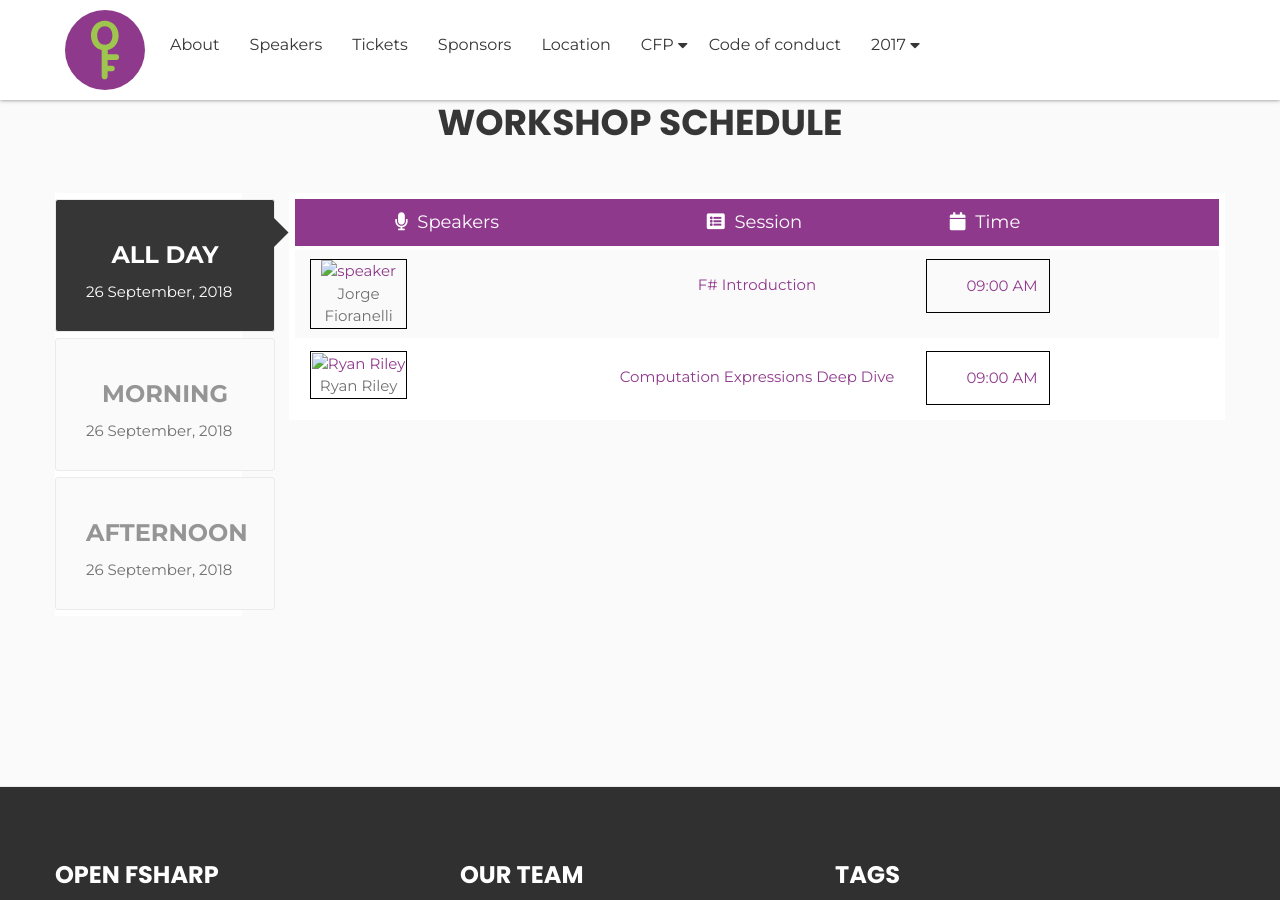
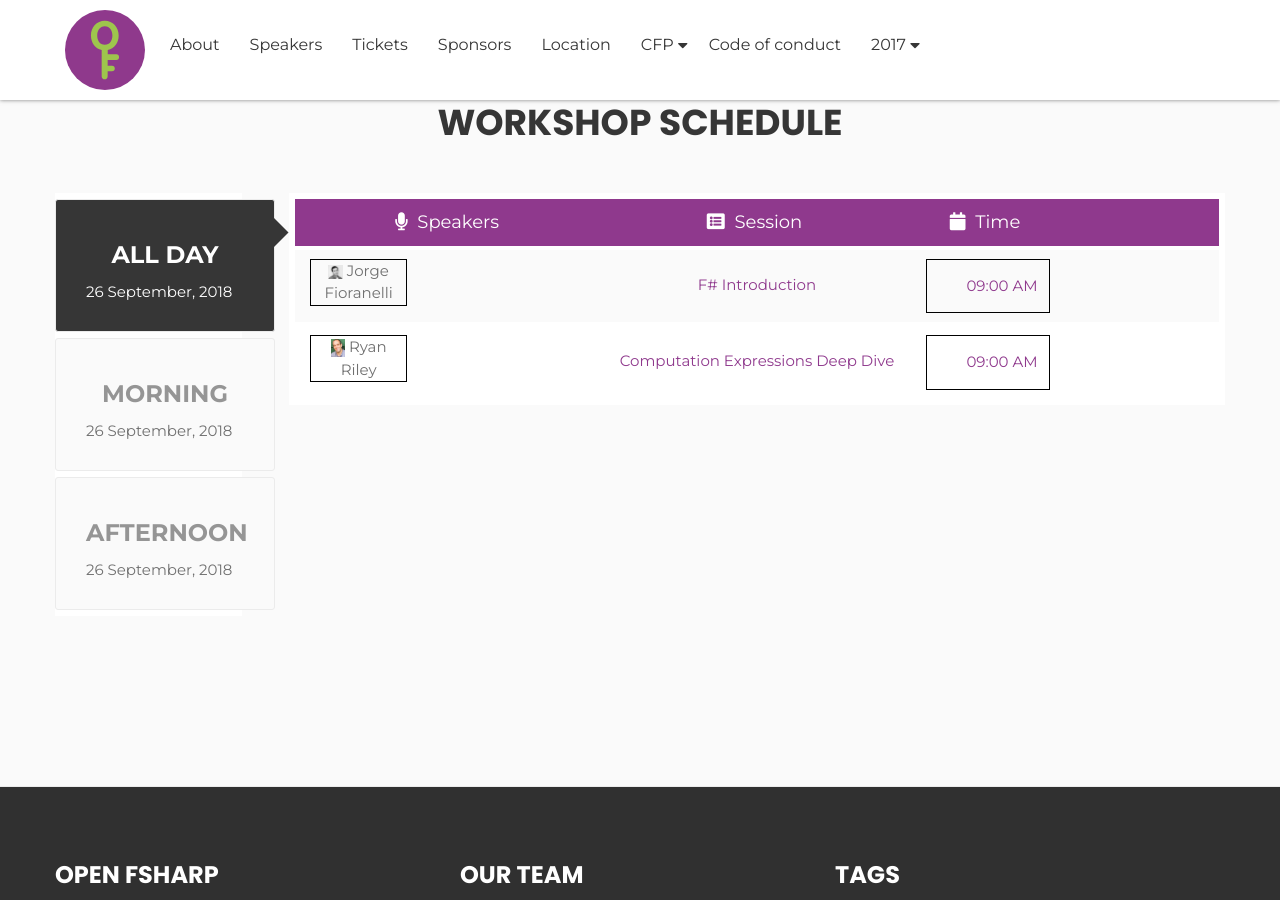
Before and after one commit to open-fsharp/open-fsharp.github.io, a Jekyll site: the page built from agenda/workshop.md, in a window 1280 px wide and 900 px high, scrolled down 330 px. Built offline with Jekyll 4.4.1, drawn with Linux system fonts in a browser that asks for light colours; nearby versions of some CDN libraries; comment, search, counter and statistics services are not loaded.

Commit message:
add base url img for speakers

```diff
--- a/agenda/workshop.md
+++ b/agenda/workshop.md
@@ -73,7 +73,7 @@
                                 <div class="schedule-item">
                                     <div class="col-xs-4 col-sm-4 col-md-4">
                                         <div class="item-inner event-schedule-speaker">
-                                            <img src="public/assets/speakers/2018/jorge-fioranelli.jpg" alt="speaker" />
+                                            <img src="{{ site.baseurl }}public/assets/speakers/2018/jorge-fioranelli.jpg" alt="speaker" />
                                             <a href="#">Jorge Fioranelli</a>
                                         </div>
                                     </div><!-- /.col-md-3 -->
@@ -91,7 +91,7 @@
                                 <div class="schedule-item">
                                     <div class="col-xs-4 col-sm-4 col-md-4">
                                         <div class="item-inner event-schedule-speaker">
-                                            <img src="public/assets/speakers/2018/ryan-riley.jpg" alt="Ryan Riley" />
+                                            <img src="{{ site.baseurl }}public/assets/speakers/2018/ryan-riley.jpg" alt="Ryan Riley" />
                                             <a href="#">Ryan Riley</a>
                                         </div>
                                     </div><!-- /.col-md-3 -->
```
